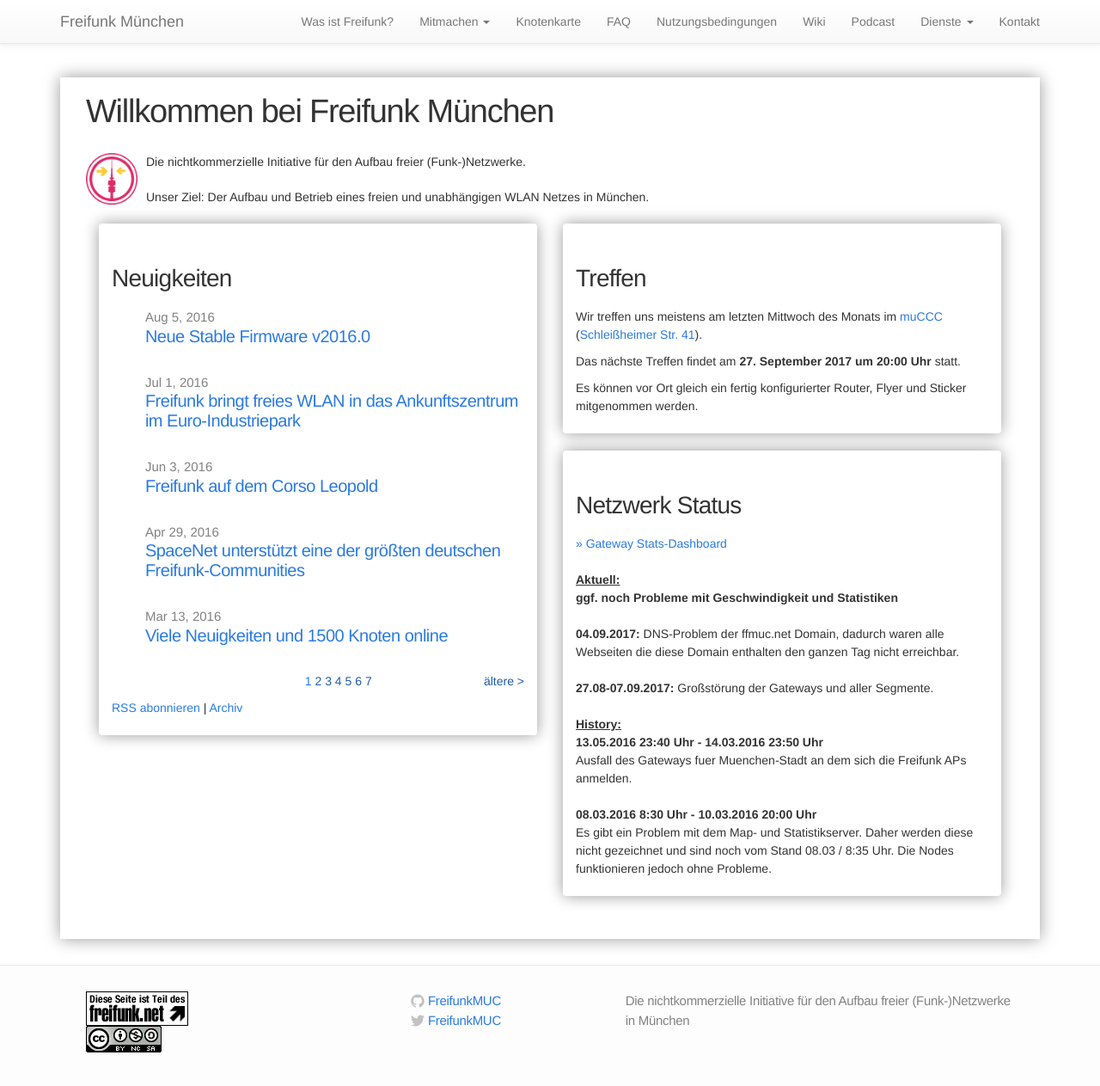
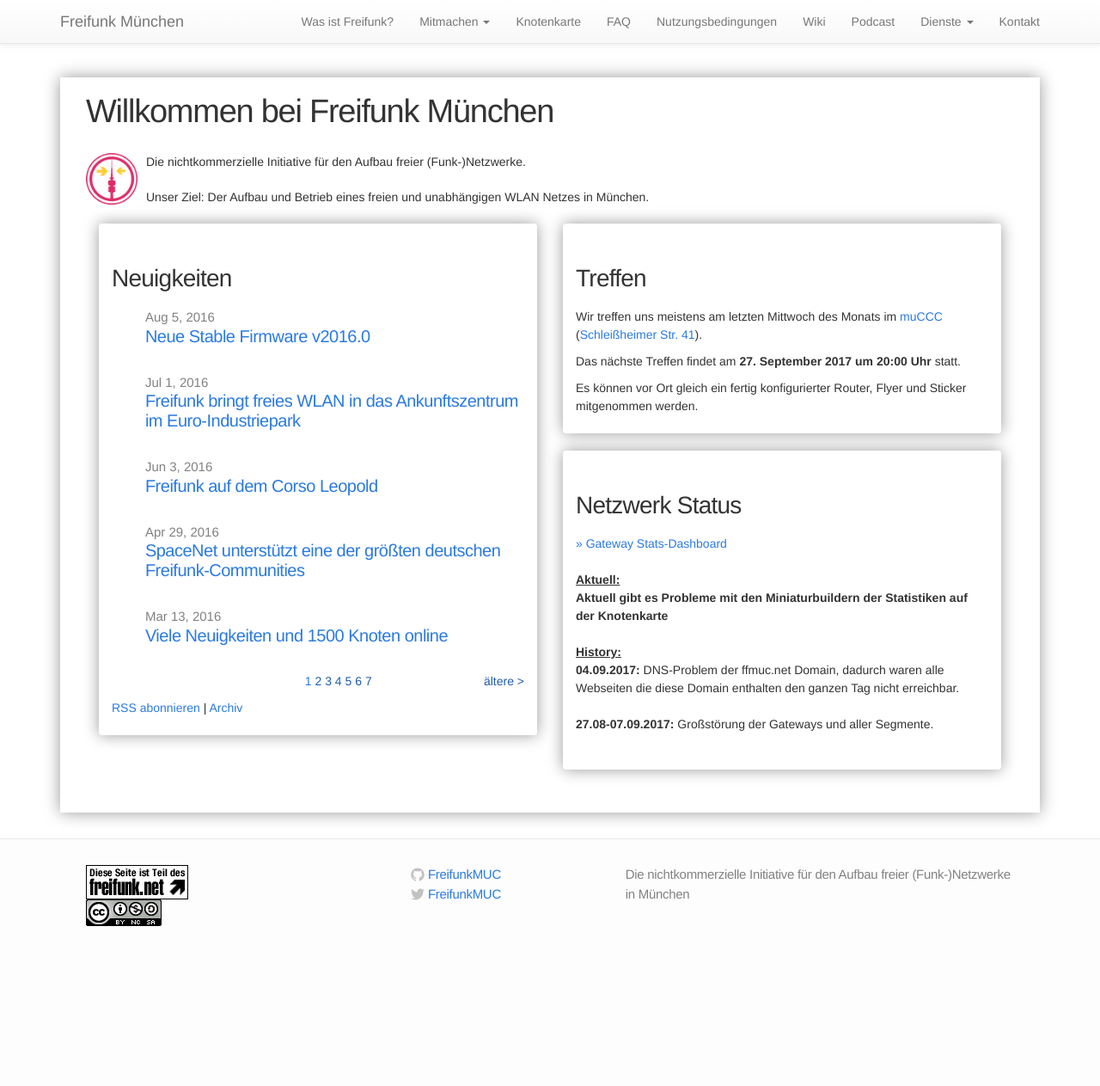
Before and after one commit to freifunkMUC/freifunkmuc.github.io, a Jekyll site: the page built from index.md, in a window 1280 px wide and 1279 px high. Shown: the top 1263 px of the window at 86% size. Built offline with Jekyll 4.4.1, drawn with Linux system fonts in a browser that asks for light colours.

Commit message:
Miniaturbilder der Stats der Knotenkarte werden nicht mehr geladen

```diff
--- a/_includes/network-status.md
+++ b/_includes/network-status.md
@@ -2,16 +2,10 @@
 <a target='_blank' href="https://stats.ffmuc.net/dashboard/db/network-overview">>> Gateway Stats-Dashboard</a>
 <br>
 <br><u><b>Aktuell:</b></u>
-<br><b>ggf. noch Probleme mit Geschwindigkeit und Statistiken</b>
+<br><b>Aktuell gibt es Probleme mit den Miniaturbuildern der Statistiken auf der Knotenkarte</b>
 <br>
+<br><u><b>History:</b></u>
 <br><b>04.09.2017:</b> DNS-Problem der ffmuc.net Domain, dadurch waren alle Webseiten die diese Domain enthalten den ganzen Tag nicht erreichbar.
 <br>
 <br><b>27.08-07.09.2017:</b> Großstörung der Gateways und aller Segmente.
-<br>
-<br><u><b>History:</b></u>
-<br>
-<b>13.05.2016 23:40 Uhr - 14.03.2016 23:50 Uhr</b>
-<br>Ausfall des Gateways fuer Muenchen-Stadt an dem sich die Freifunk APs anmelden.
 <br><br>
-<b>08.03.2016 8:30 Uhr - 10.03.2016 20:00 Uhr</b>
-<br>Es gibt ein Problem mit dem Map- und Statistikserver. Daher werden diese nicht gezeichnet und sind noch vom Stand 08.03 / 8:35 Uhr. Die Nodes funktionieren jedoch ohne Probleme.
```
